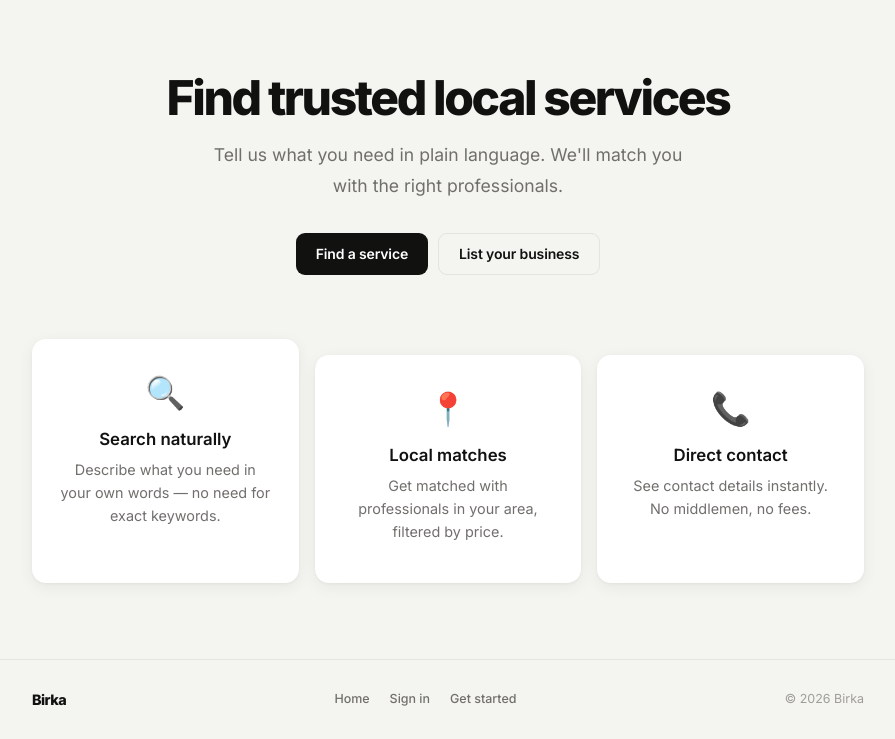
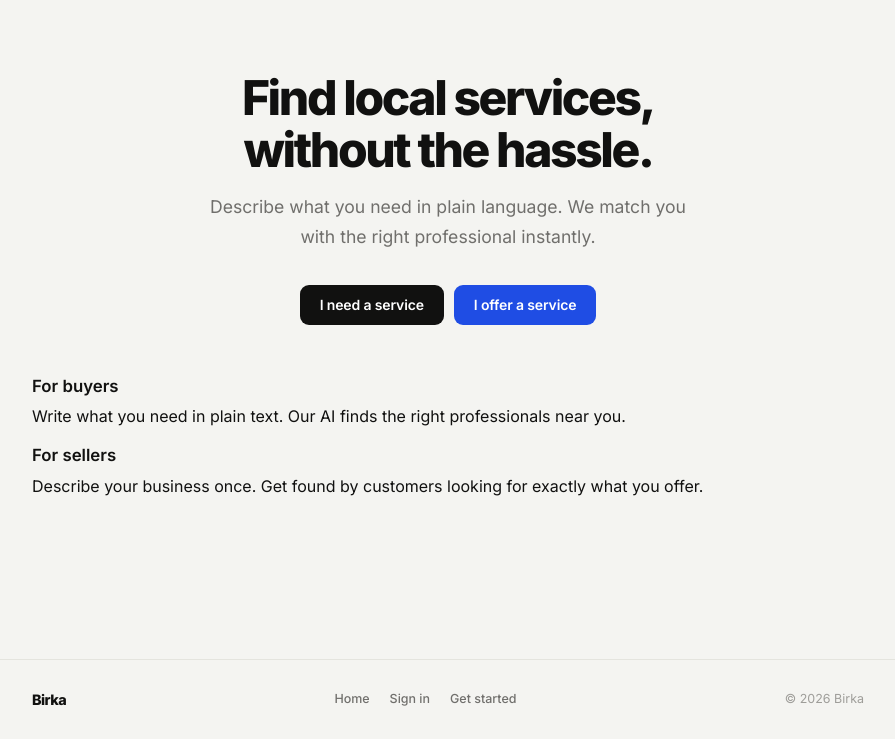
Before and after one commit to vilhelmhilding/birka_florentxlundaisociety, a Flask app: page / in a window 1280 px wide. Shown: the part 61-800 px from the top of the page, without its empty margins (192-1087 px from the left). Run offline with Flask 3, Linux system fonts and the light colour scheme.

Commit message:
index, seller setup

```diff
--- a/templates/index.html
+++ b/templates/index.html
@@ -2,30 +2,31 @@
 {% block title %}Birka — Find local services{% endblock %}
 {% block content %}
 <div class="hero">
-  <h1>Find trusted local services</h1>
-  <p>Tell us what you need in plain language. We'll match you with the right professionals.</p>
+  <h1>Find local services,<br>without the hassle.</h1>
+  <p>Describe what you need in plain language. We match you with the right professional instantly.</p>
   <div class="hero-actions">
-    <a href="{{ url_for('register') }}?role=buyer" class="btn btn-primary">Find a service</a>
-    <a href="{{ url_for('register') }}?role=seller" class="btn btn-outline">List your business</a>
+    {% if user %}
+      {% if user.role == 'seller' %}
+        <a href="{{ url_for('seller_dashboard') }}" class="btn btn-primary">Go to dashboard</a>
+      {% else %}
+        <a href="{{ url_for('buyer_search') }}" class="btn btn-primary">Find a service</a>
+      {% endif %}
+    {% else %}
+      <a href="{{ url_for('register') }}?role=buyer" class="btn btn-primary">I need a service</a>
+      <a href="{{ url_for('register') }}?role=seller" class="btn btn-blue">I offer a service</a>
+    {% endif %}
   </div>
 </div>
 
-<div class="container">
-  <div style="display:grid;grid-template-columns:repeat(auto-fit,minmax(220px,1fr));gap:1rem;margin-top:1rem;">
-    <div class="card" style="text-align:center;">
-      <div style="font-size:2rem;margin-bottom:.5rem;">🔍</div>
-      <h3>Search naturally</h3>
-      <p class="muted">Describe what you need in your own words — no need for exact keywords.</p>
+<div class="container" style="padding-bottom:48px;">
+  <div class="role-grid">
+    <div class="role-card">
+      <h3>For buyers</h3>
+      <p>Write what you need in plain text. Our AI finds the right professionals near you.</p>
     </div>
-    <div class="card" style="text-align:center;">
-      <div style="font-size:2rem;margin-bottom:.5rem;">📍</div>
-      <h3>Local matches</h3>
-      <p class="muted">Get matched with professionals in your area, filtered by price.</p>
-    </div>
-    <div class="card" style="text-align:center;">
-      <div style="font-size:2rem;margin-bottom:.5rem;">📞</div>
-      <h3>Direct contact</h3>
-      <p class="muted">See contact details instantly. No middlemen, no fees.</p>
+    <div class="role-card">
+      <h3>For sellers</h3>
+      <p>Describe your business once. Get found by customers looking for exactly what you offer.</p>
     </div>
   </div>
 </div>
--- a/templates/search.html
+++ b/templates/search.html
@@ -17,6 +17,11 @@
       Include what you need, your city, and an optional budget.
     </p>
   </form>
+  <script>
+    document.querySelector('input[name="query"]').addEventListener('keydown', function(e) {
+      if (e.key === 'Enter') { e.preventDefault(); this.closest('form').submit(); }
+    });
+  </script>
 
   {% if query %}
     {% if parsed and parsed.services %}
```
Also changed, not shown: templates/register.html (+0 -31 lines), templates/seller_setup.html (+28 -21 lines).
